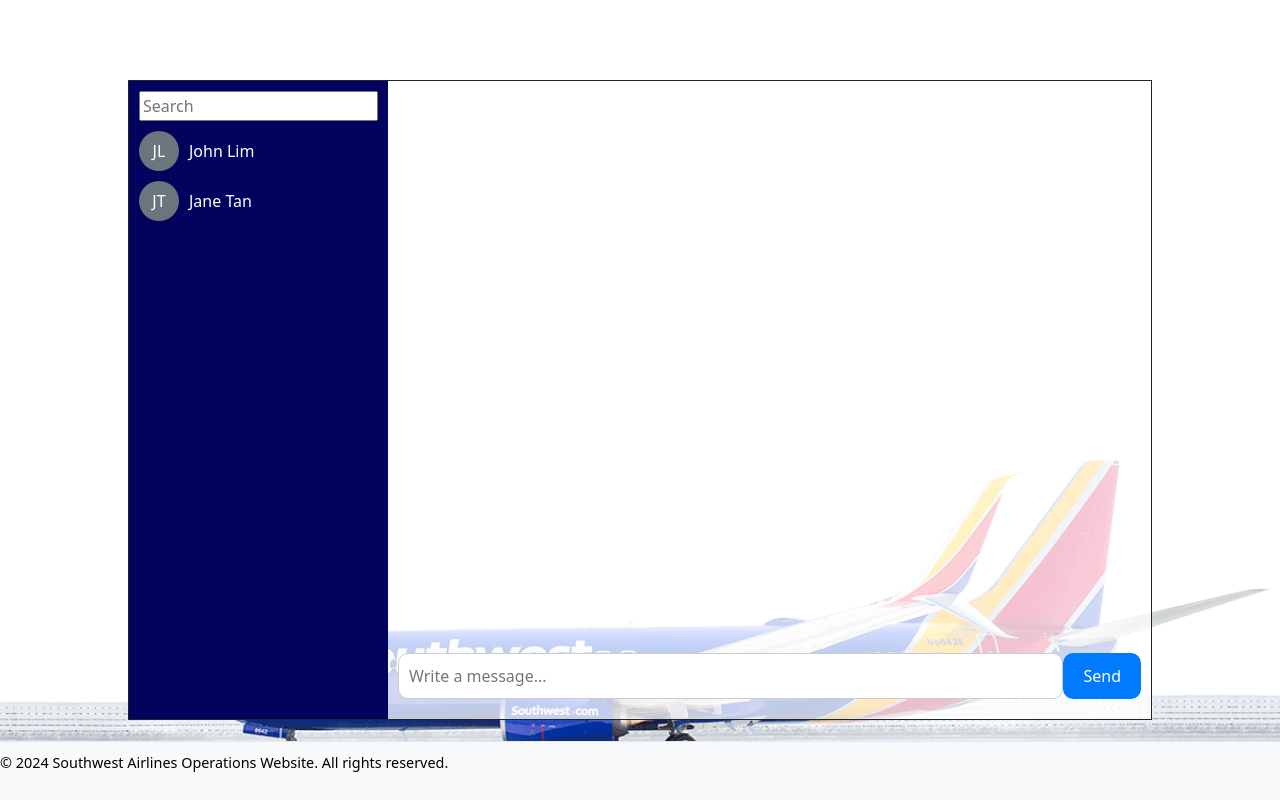
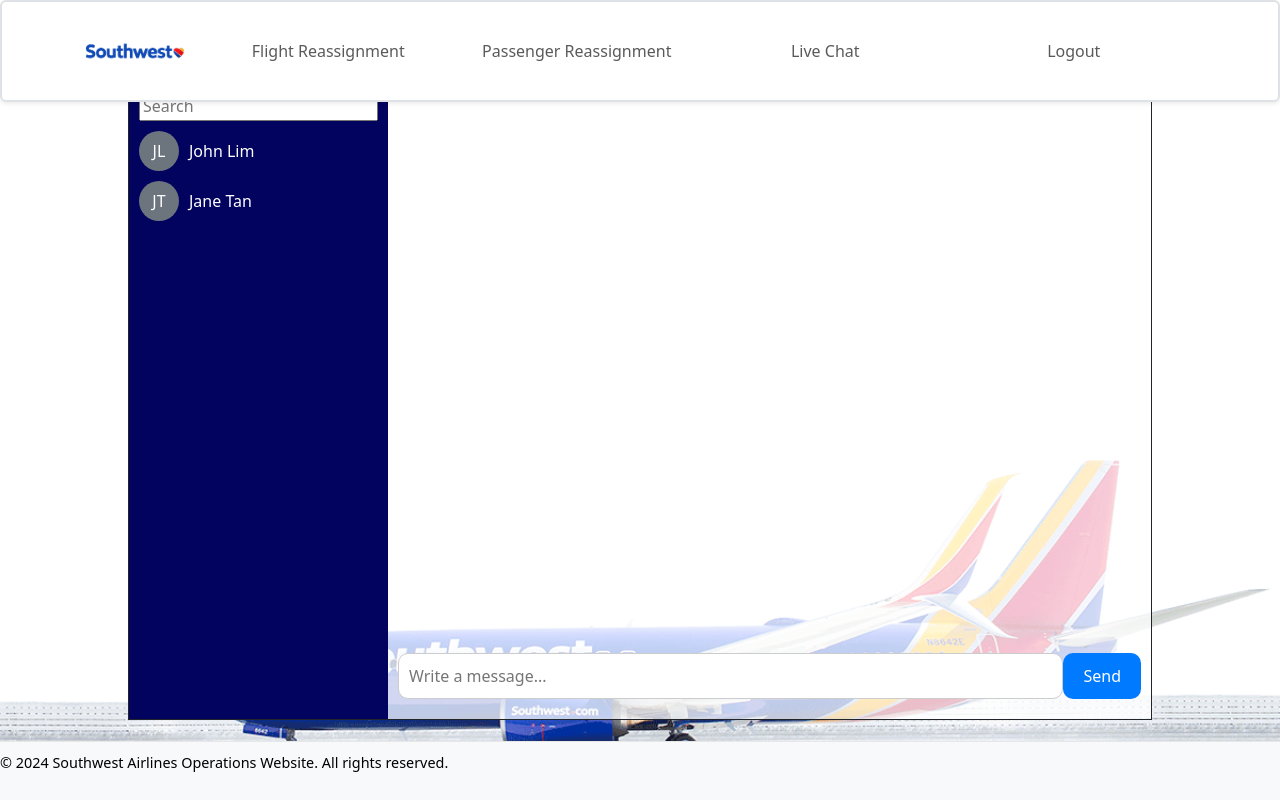
Before and after one commit to xyscis/dbtt-team-7, a Vue app in the folder vue-project/: page /livechat in a window 1280 px wide. Built offline with nearby package versions, Linux system fonts and the light colour scheme.

Commit message:
Done NavBar

```diff
--- a/vue-project/src/components/FlightReassignment.vue
+++ b/vue-project/src/components/FlightReassignment.vue
@@ -1,4 +1,5 @@
 <template>
+  <NavBar></NavBar>
   <div>
     <div class="wrapper">
       <div class="container border border-4 rounded-3 bg-white bg-gradient p-5">
@@ -85,6 +86,10 @@
     </div>
   </div>
 </template>
+
+<script setup>
+  import NavBar from './NavBar.vue';
+</script>
 
 <script>
 export default {
--- a/vue-project/src/components/HomePage.vue
+++ b/vue-project/src/components/HomePage.vue
@@ -13,36 +13,38 @@
   <NavBar></NavBar>
   <div id="app" class="container border border-4 rounded-3 bg-white bg-gradient bg-opacity-75 p-5">
   <div>
+    <br><br>
     <img alt="Vue logo" class="logo" src="../assets/home.png" width="400px" height="400px" />
   </div>
   <div >
 
     <WelcomeItem  >
+      <br>
     <template #icon>
       <DocumentationIcon />
     </template>
-    <router-link to="/flightreassignment" type="button" class="btn btn-outline-dark">
+    <div>
       <div class=" text-start"><h3>Flight Reassignment</h3></div>
 
 
     <p class="text-start">Allows you to reassign planes and crews in response to flight cancellations or disruptions</p>
-  </router-link>
+    </div>
   </WelcomeItem>
 
 
   <WelcomeItem>
-
+    <br><br>
       <template #icon>
         <ToolingIcon />
       </template>
-      <router-link to="/passengermanagement" type="button" class="btn btn-outline-dark">
+      <div>
         <div class=" text-start"><h3>Passenger Management</h3></div>
 
 
       <p class="text-start">Allows you to manage passenger information to provide assistance to affected customers during flight disruptions</p>
 
       <br />
-      </router-link>
+      </div>
 
   </WelcomeItem>
 
@@ -50,15 +52,16 @@
 
 
   <WelcomeItem>
+    <br>
     <template #icon>
       <CommunityIcon />
     </template>
-    <router-link to="/livechat" type="button" class="btn btn-outline-dark">
+    <div>
       <div class=" text-start"><h3>Live Chat</h3></div>
 
 
     <p class="text-start">Allows you to interact with the customers to know their details to help you in rescheduling their flight efficiently</p>
-    </router-link>
+    </div>
   </WelcomeItem>
   </div>
 </div>
--- a/vue-project/src/components/LiveChat.vue
+++ b/vue-project/src/components/LiveChat.vue
@@ -1,6 +1,7 @@
 <!-- References: https://medium.com/@alen.ajam/building-a-simple-chat-app-with-vue-js-462c4a53c6ad -->
 
 <template>
+    <NavBar></NavBar>
     <div class="app-container border border-dark bg-white bg-opacity-75">
         <div class="sidebar">
             <div class="search-box">
@@ -30,6 +31,10 @@
         </div>
     </div>
 </template>
+
+<script setup>
+    import NavBar from './NavBar.vue';
+</script>
 
 <script>
 export default {
--- a/vue-project/src/components/NavBar.vue
+++ b/vue-project/src/components/NavBar.vue
@@ -1,9 +1,9 @@
 <template>
-    <nav class="navbar navbar-expand-lg py-3 navbar-white bg-white border rounded-2 border-2 shadow-sm">
+    <nav class="navbar navbar-expand-lg py-3 navbar-white bg-white border rounded-2 border-2 shadow-sm fixed-top">
       <div class="container">
-        <a href="#" class="navbar-brand">
-            <img src="../assets/Southwest-Airlines-Logo.png" width="100" alt="" class="d-inline-block align-middle mr-2">
-      </a>
+        <router-link to="/home" class="navbar-brand">
+          <img src="../assets/Southwest-Airlines-Logo.png" width="100" alt="" class="d-inline-block align-middle mr-2">
+        </router-link>
 
         <button
           type="button"
@@ -22,7 +22,7 @@
             <li class="nav-item btn nav-link navbar-btn-hover" :class="{ 'navbar-btn-active': activeButton === 'Flight Reassignment' }" @click="handleFlightReassignment">Flight Reassignment</li>
             <li class="nav-item btn nav-link navbar-btn-hover" :class="{ 'navbar-btn-active': activeButton === 'Passenger Reassignment' }" @click="handlePassengerReassignment">Passenger Reassignment</li>
             <li class="nav-item btn nav-link navbar-btn-hover" :class="{ 'navbar-btn-active': activeButton === 'Live Chat' }" @click="handleLiveChat">Live Chat</li>
-            <li class="nav-item btn btn-danger ml-3 nav-link" @click="handleLogin">Logout</li>
+            <li class="nav-item btn btn-danger ml-3 nav-link navbar-btn" @click="handleLogin">Logout</li>
           </ul>
         </div>
       </div>
@@ -36,6 +36,7 @@
   // import getUser from '../composables/getUser';
 
   export default {
+    name: 'NavBar',
     setup() {
       // const { logout, error } = useLogout();
       // const { user } = getUser();
@@ -44,23 +45,23 @@
       const isBootstrapLoaded = ref(false);
 
       const handleFlightReassignment = () => {
-        router.push({ name: 'Flight Reassignment' });
+        router.push('/flightreassignment');
         activeButton.value = 'Flight Reassignment';
       };
 
       const handlePassengerReassignment = () => {
-        router.push({ name: 'Passenger Reassignment' });
+        router.push('/passengermanagement');
         activeButton.value = 'Passenger Reassignment';
       };
 
       const handleLiveChat = () => {
-        router.push({ name: 'Live Chat' });
+        router.push('/livechat');
         activeButton.value = 'Live Chat';
       };
 
       const handleLogin = async () => {
         // Implement your login logic here
-        console.log('Handle login logic here');
+        router.push('/')
       };
 
       onMounted(() => {
@@ -96,8 +97,14 @@
   }
 
   .navbar-btn-hover:hover, .navbar-btn-active {
-    background-color: #6CCFA4;
-    color: goldenrod;
+    background-color: #ffffff;
+    color: rgb(0, 0, 0);
+    font-weight: bold;
+  }
+  .navbar-btn:hover {
+    background-color: #ffffff;
+    color: red;
+    font-weight: bold;
   }
 
   .navbar-nav {
@@ -109,4 +116,7 @@
     flex: 1;
     text-align: center;
   }
+  .navbar-brand:hover {
+    background-color: transparent; /* Change to the desired background color or none */
+  }
   </style>
--- a/vue-project/src/components/PassengerManagement.vue
+++ b/vue-project/src/components/PassengerManagement.vue
@@ -1,4 +1,5 @@
 <template>
+    <NavBar></NavBar>
     <div class="container-fluid" style="width: 1000px; margin-top: 1px;">
             <div class="col-2 col-sm-4 col-md-6 col-lg-12">
                 <div class="input-group mb-4">
@@ -110,9 +111,11 @@
 
   </div>
 </template>
+<script setup>
+import NavBar from './NavBar.vue';
+</script>
 
-
-<script>
+<script scoped>
 
 
 export default {
```
